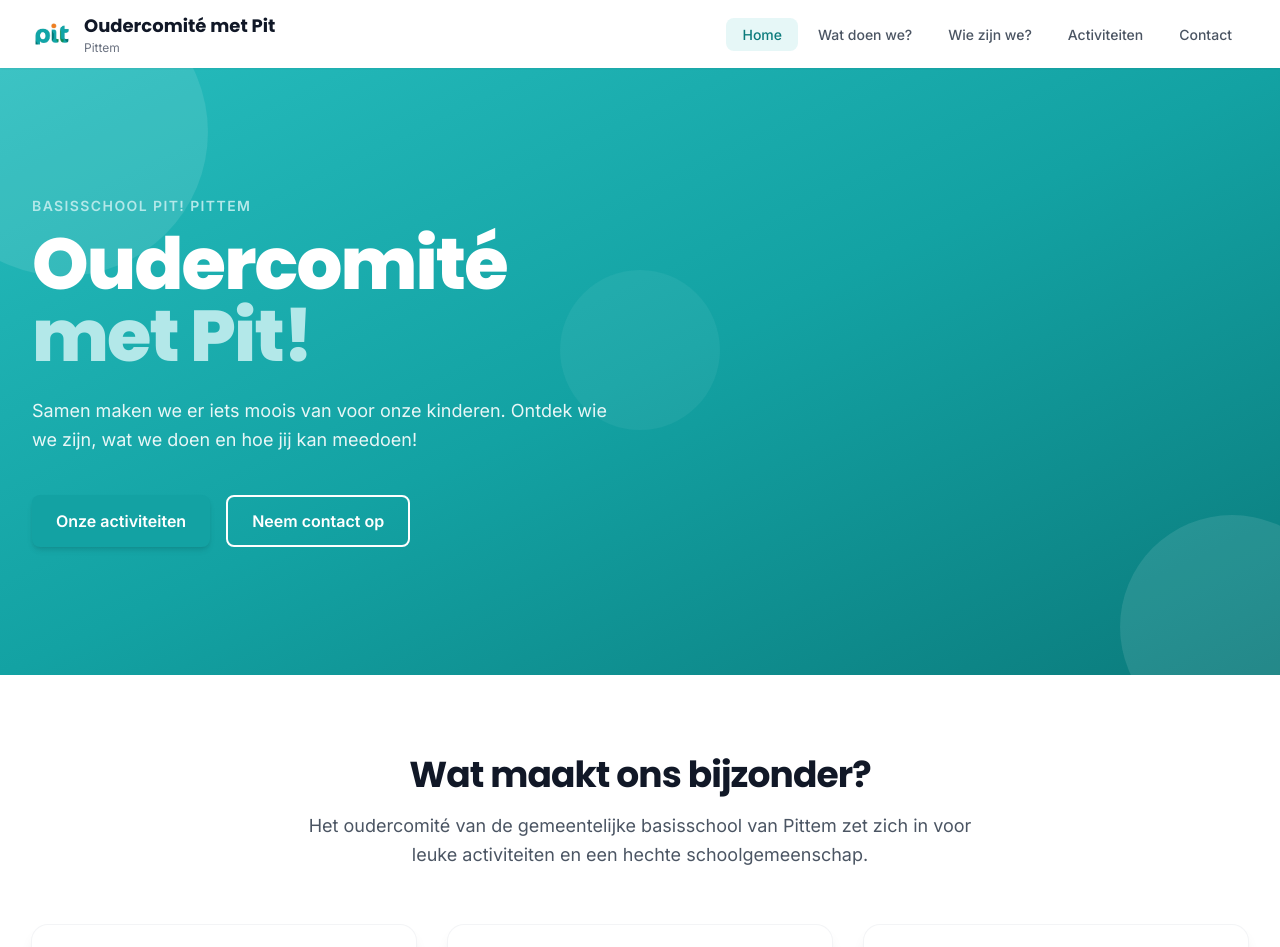
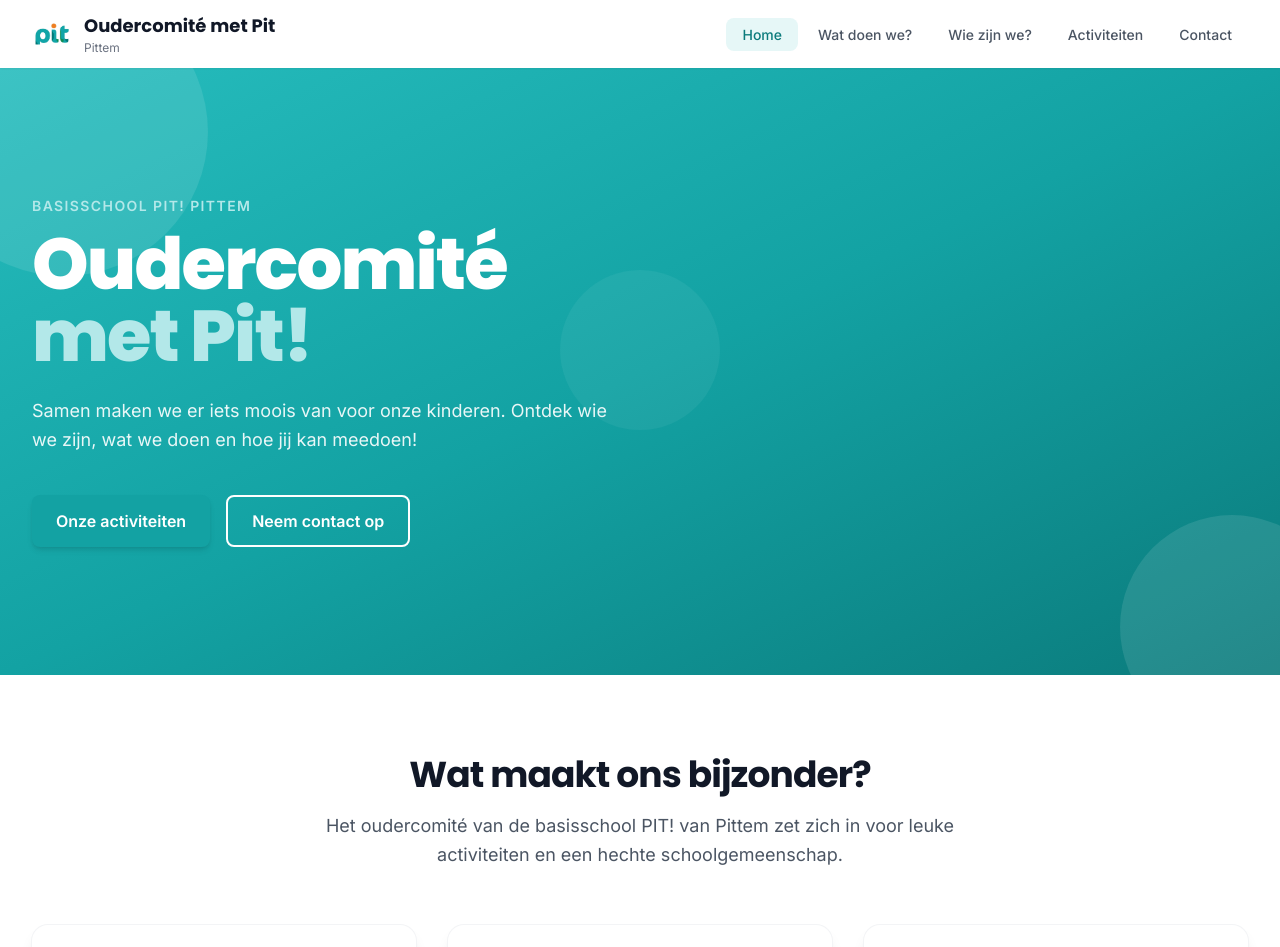
Before and after one commit to ArnaudVerschelde/ocpittem-website, a React (Vite) app in the folder frontend/: page / in a window 1280 px wide. Shown: the top 947 px of the page. Built offline with nearby package versions, Linux system fonts and the light colour scheme.

Commit message:
Update school name to 'basisschool PIT!' in meta and content
Updated meta descriptions and homepage text to reference
'basisschool PIT! van Pittem' instead of 'gemeentelijke basisschool
van Pittem', reflecting new branding.

```diff
--- a/frontend/index.html
+++ b/frontend/index.html
@@ -9,9 +9,9 @@
     <link rel="manifest" href="/site.webmanifest" />
     <meta name="theme-color" content="#13A2A3" />
     <meta name="viewport" content="width=device-width, initial-scale=1.0" />
-    <meta name="description" content="Oudercomité met Pit - Het oudercomité van de gemeentelijke basisschool van Pittem" />
+    <meta name="description" content="Oudercomité met Pit - Het oudercomité van de basisschool PIT! van Pittem" />
     <meta property="og:title" content="Oudercomité met Pit — Pittem" />
-    <meta property="og:description" content="Het oudercomité van de gemeentelijke basisschool van Pittem." />
+    <meta property="og:description" content="Het oudercomité van de basisschool PIT! van Pittem." />
     <meta property="og:image" content="/favicon.svg" />
     <link rel="preconnect" href="https://fonts.googleapis.com" />
     <link rel="preconnect" href="https://fonts.gstatic.com" crossorigin />
--- a/frontend/src/pages/HomePage.tsx
+++ b/frontend/src/pages/HomePage.tsx
@@ -41,7 +41,7 @@ export default function HomePage() {
         <div className="text-center">
           <h2 className="section-title">Wat maakt ons bijzonder?</h2>
           <p className="section-subtitle mx-auto max-w-2xl">
-            Het oudercomité van de gemeentelijke basisschool van Pittem zet zich in
+            Het oudercomité van de basisschool PIT! van Pittem zet zich in
             voor leuke activiteiten en een hechte schoolgemeenschap.
           </p>
         </div>
```
